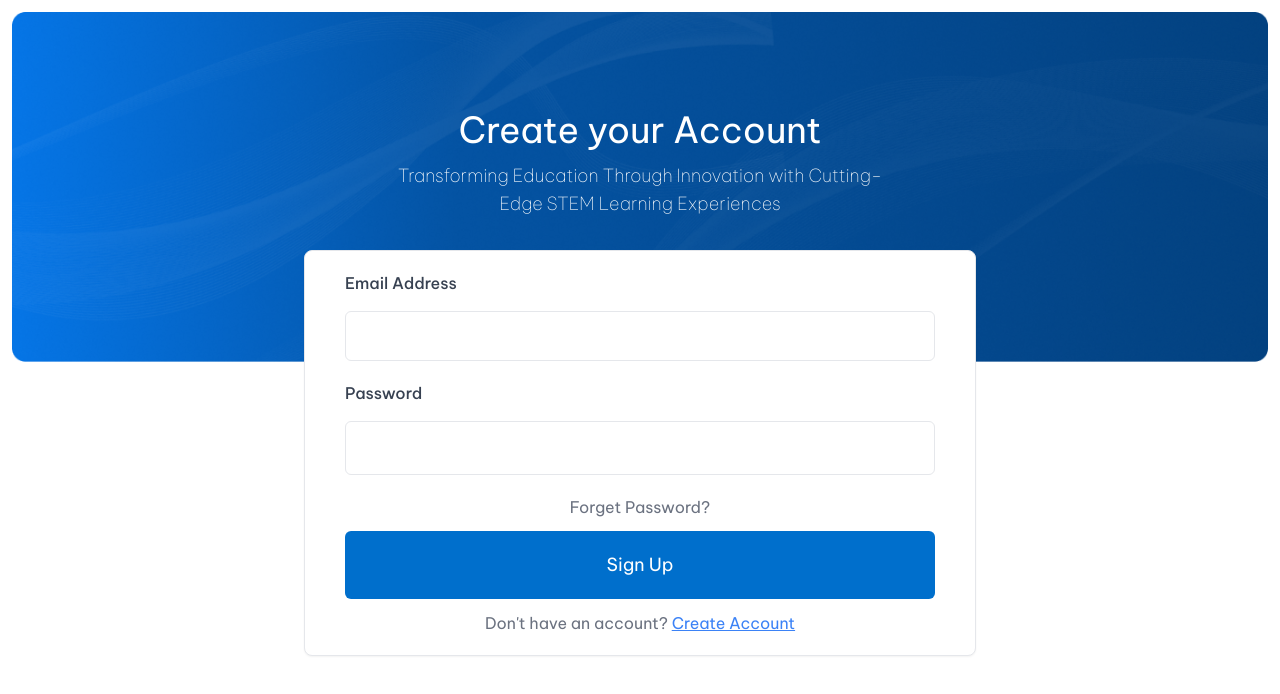
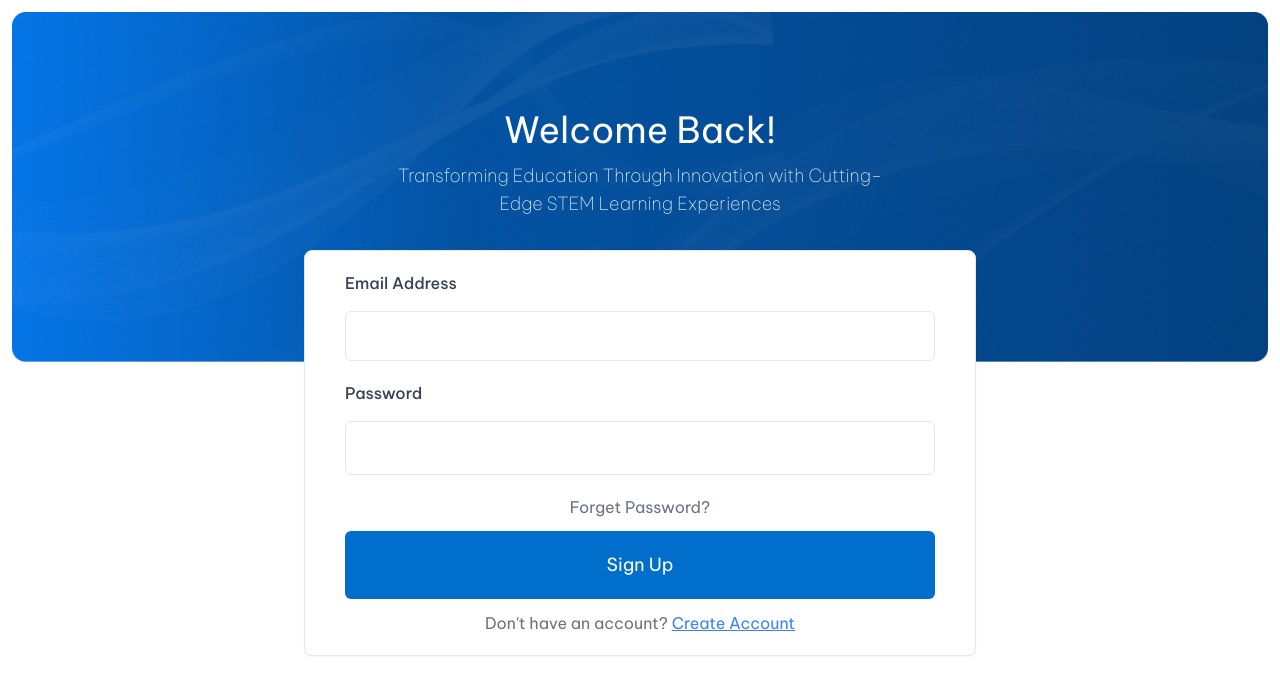
Before and after one commit to bluesandsacademy/bluesands-lab-frontend, a Next.js app: page /auth/login in a window 1280 px wide. Shown: the top 694 px of the page. Built offline with nearby package versions, Linux system fonts and the light colour scheme.

Commit message:
refactor: Update login page heading and title to emphasize returning user experience

```diff
--- a/src/app/auth/login/page.tsx
+++ b/src/app/auth/login/page.tsx
@@ -5,7 +5,7 @@ import Link from "next/link"
 export default function UserLogin() {
 
     useEffect(() => {
-        document.title = "Sign In | Transforming Education Through Innovation with Cutting-Edge STEM Learning Experiences"
+        document.title = "Welcome Back! | Transforming Education Through Innovation with Cutting-Edge STEM Learning Experiences"
     }, [])
 
     return (
@@ -14,7 +14,7 @@ export default function UserLogin() {
                 <div className='w-full flex justify-center relative z-0'>
                     <img src="/images/bg/cover.png" className="w-full object-contain z-0" alt="" />
                     <div className="absolute text-center text-white max-w-lg md:bottom-36 bottom-5 space-y-3">
-                        <h1 className="text-2xl md:text-4xl font-normal">Create your Account</h1>
+                        <h1 className="text-2xl md:text-4xl font-normal">Welcome Back!</h1>
                         <p className="font-thin md:text-lg text-sm md:max-w-lg max-w-xs">Transforming Education Through Innovation with Cutting-Edge STEM Learning Experiences</p>
                     </div>
                 </div>
```
